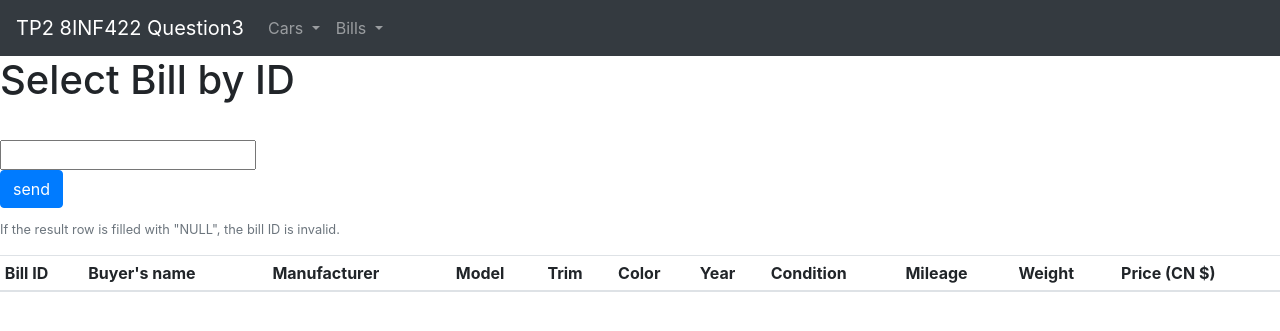
After one commit to map555/8INF422Project, a Flask app: page /bill/billbyid in a window 1280 px wide. The commit adds this page. Shown: the top 331 px of the page. Run offline with Flask 2, Linux system fonts and the light colour scheme; lists and menus that the app fills with data are empty; some libraries are stand-ins or nearby versions.

Commit message:
added billbyid

```diff
--- /dev/null
+++ b/projectApp/static/BillByID.js
@@ -0,0 +1,43 @@
+$(document).ready(function (){
+
+
+
+                  //Get query result on submit
+            $('#send_bill_id').on('click', function(e){
+
+
+                e.preventDefault();
+                var bill_id=document.getElementById("bill_id").value;
+
+                $.ajax({
+                        type: "GET",
+                        url:"http://127.0.0.1:5000//ajax/get_bill_info_by_id",
+                        data: {bill_id:bill_id},
+                        success:function(response){
+                            var bill=response.bill_info;
+
+
+
+                            $("#resulttable tbody").html(`<tr>
+                                <td id="billID">${bill_id}</td>
+                                <td id="buyerName">${bill.buyerName}</td>
+                                <td id="makerResult">${bill.maker}</td>
+                                <td id="modelResult">${bill.model}</td>
+                                <td id="trimResult">${bill.cartrim}</td>
+                                <td id="colorResult">${bill.carcolor}</td>
+                                <td id="yearResult">${bill.caryear}</td>
+                                <td id="conditionResult">${bill.condition}</td>
+                                <td id="mileageResult">${bill.mileage}</td>
+                                <td id="weightResult">${bill.carweight}</td>
+                                <td id="priceResult">${bill.price}</td>
+                                </tr>`)
+
+                        },
+                        error : function(response){
+                            console.log("It's not working")
+                            console.log(response)
+
+                         }
+            })
+            })
+        });
--- a/projectApp/templates/MenuBar.html
+++ b/projectApp/templates/MenuBar.html
@@ -35,7 +35,7 @@
         </a>
         <div class="dropdown-menu" aria-labelledby="navbarDropdown">
           <a class="dropdown-item" href="http://127.0.0.1:5000/bill/create">Add a bill</a>
-          <a class="dropdown-item" href="#">Select bills by ID</a>
+          <a class="dropdown-item" href="http://127.0.0.1:5000/bill/billbyid">Select bills by ID</a>
           <a class="dropdown-item" href="#">Select bills by client</a>
         </div>
       </li>
--- /dev/null
+++ b/projectApp/templates/SelectBillByID.html
@@ -0,0 +1,33 @@
+{% extends "SelectByID.html" %}
+{% block titleValue %}Select Bill by ID{% endblock %}
+
+{% block labelID %}billIDLabel{% endblock %}
+
+{% block inputID %}bill_id{% endblock %}
+
+{% block messageInputValue %}Insert bill ID here{% endblock %}
+
+{% block submitButtonID %}send_bill_id{% endblock %}
+
+{% block helpContent %}If the result row is filled with "NULL", the bill ID is invalid.{% endblock %}
+
+{% block tableHead %}
+
+    <th scope="col">Bill ID</th>
+    <th scope="col">Buyer's name</th>
+    <th scope="col">Manufacturer</th>
+    <th scope="col">Model</th>
+    <th scope="col">Trim</th>
+    <th scope="col">Color</th>
+    <th scope="col">Year</th>
+    <th scope="col">Condition</th>
+    <th scope="col">Mileage</th>
+    <th scope="col">Weight</th>
+    <th scope="col">Price (CN $)</th>
+
+{% endblock %}
+
+
+{% block script %}
+    <script src="{{ url_for('static', filename='BillByID.js') }}"></script>
+{% endblock %}
--- a/projectApp/views.py
+++ b/projectApp/views.py
@@ -16,6 +16,54 @@ def home():
 
     return render_template('Home.html')
 
+@app.route('/bill/billbyid')
+def BillByIDView():
+    return render_template('SelectBillByID.html')
+
+@app.route('/ajax/get_bill_info_by_id', methods=['GET'])
+def BillByIDRequest():
+    car_info = {
+                'billID': "NULL",
+                'buyerName': "NULL",
+                'maker': "NULL",
+                'model': "NULL",
+                'cartrim': "NULL",
+                'mileage': "NULL",
+                'caryear': "NULL",
+                'carweight': "NULL",
+                'condition': "NULL",
+                'carcolor': "NULL",
+                'price': "NULL"
+                }
+    if request.method=='GET':
+        billID=request.values.get("bill_id")
+        print(billID)
+
+        requestBill=Bill.query.filter_by(id=billID).first()
+        print(requestBill.clientName)
+
+        requestCar = Car.query.filter_by(id=requestBill.carId).first()
+
+
+        if requestBill!=None:
+            bill_info={
+                    'billID': billID,
+                    'buyerName': requestBill.clientName,
+                    'maker':requestCar.maker,
+                    'model':requestCar.model,
+                    'cartrim':requestCar.trim,
+                    'mileage':requestCar.mileage,
+                    'caryear':requestCar.year,
+                    'carweight':requestCar.weight,
+                    'condition':requestCar.condition,
+                    'carcolor':requestCar.color,
+                    'price':requestCar.price
+                    }
+
+
+        bill_info = {'bill_info': bill_info}
+
+        return bill_info
 
 #Car by ID page
 @app.route('/car/carbyid')
```
Also changed, not shown: projectApp/templates/SelectByID.html (line endings or trailing spaces).
